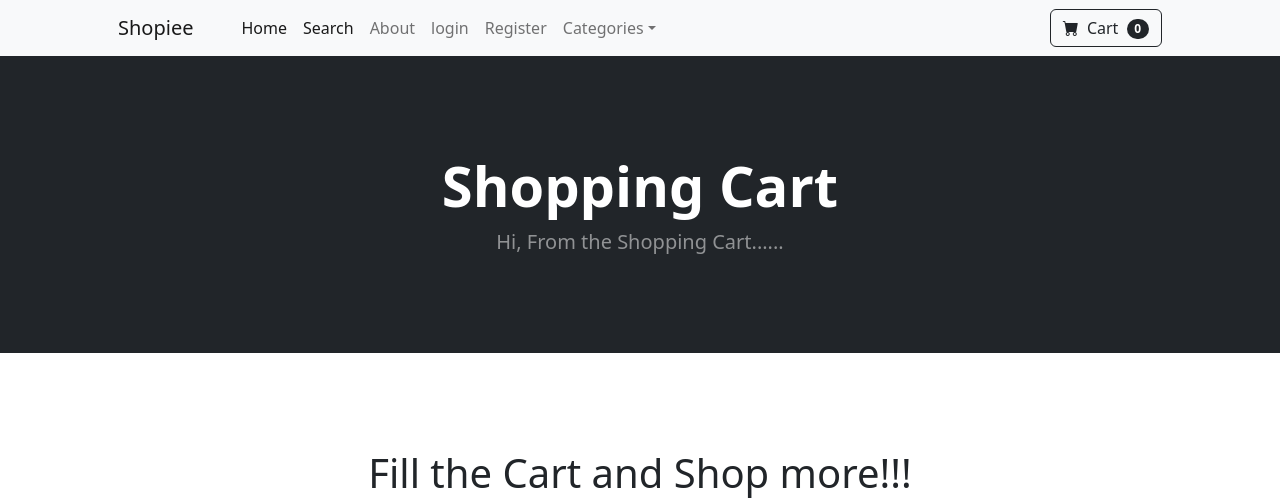
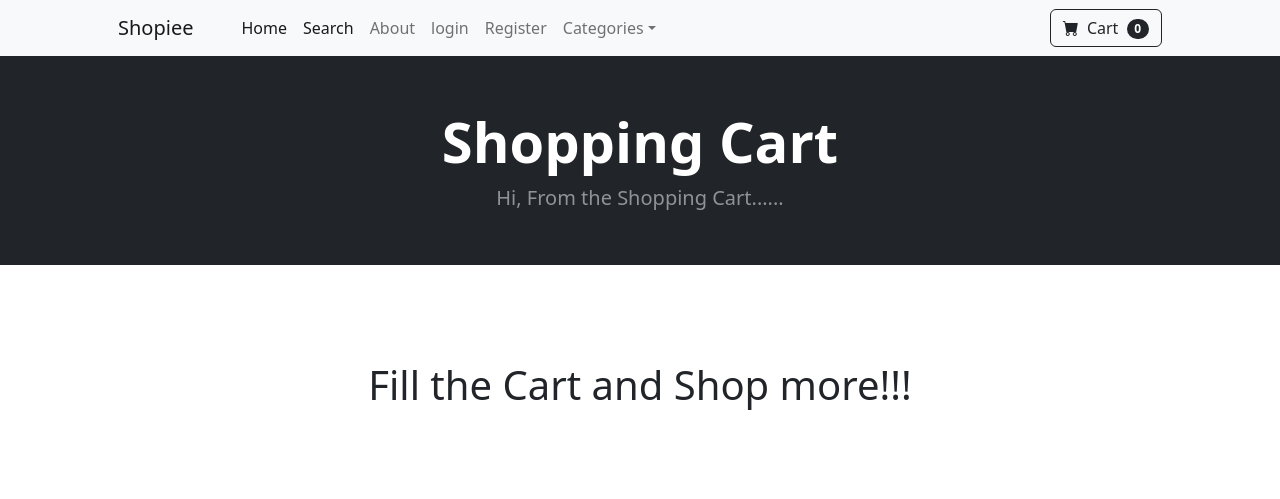
Before and after one commit to rohit-rajput1/Django_ecommerce, a Django app: page /cart/ in a window 1280 px wide. Shown: the top 499 px of the page. Run offline with Django 5.2, Linux system fonts and the light colour scheme; some libraries are stand-ins or nearby versions.

Commit message:
Cart Summary Updated

```diff
--- a/cart/templates/cart_summary.html
+++ b/cart/templates/cart_summary.html
@@ -3,7 +3,7 @@
 {% block content %}
 
 <header class="bg-dark py-5">
-    <div class="container px-4 px-lg-5 my-5">
+    <div class="container px-4 px-lg-5 my-1">
         <div class="text-center text-white">
             <h1 class="display-4 fw-bolder">Shopping Cart</h1>
             <p class="lead fw-normal text-white-50 mb-0">
@@ -84,7 +84,10 @@
         <br>
 	{% endfor %}
   <br><br>
+  <div align="right">
   <h3>Total :$ {{ totals }}</h3>
+  <a href="{% url 'checkout' %}" class="btn btn-success">Checkout</a>
+  </div>
     {% else %}
     <br><br><br><br>
         <center><h1>Fill the Cart and Shop more!!!</h1></center>
```
